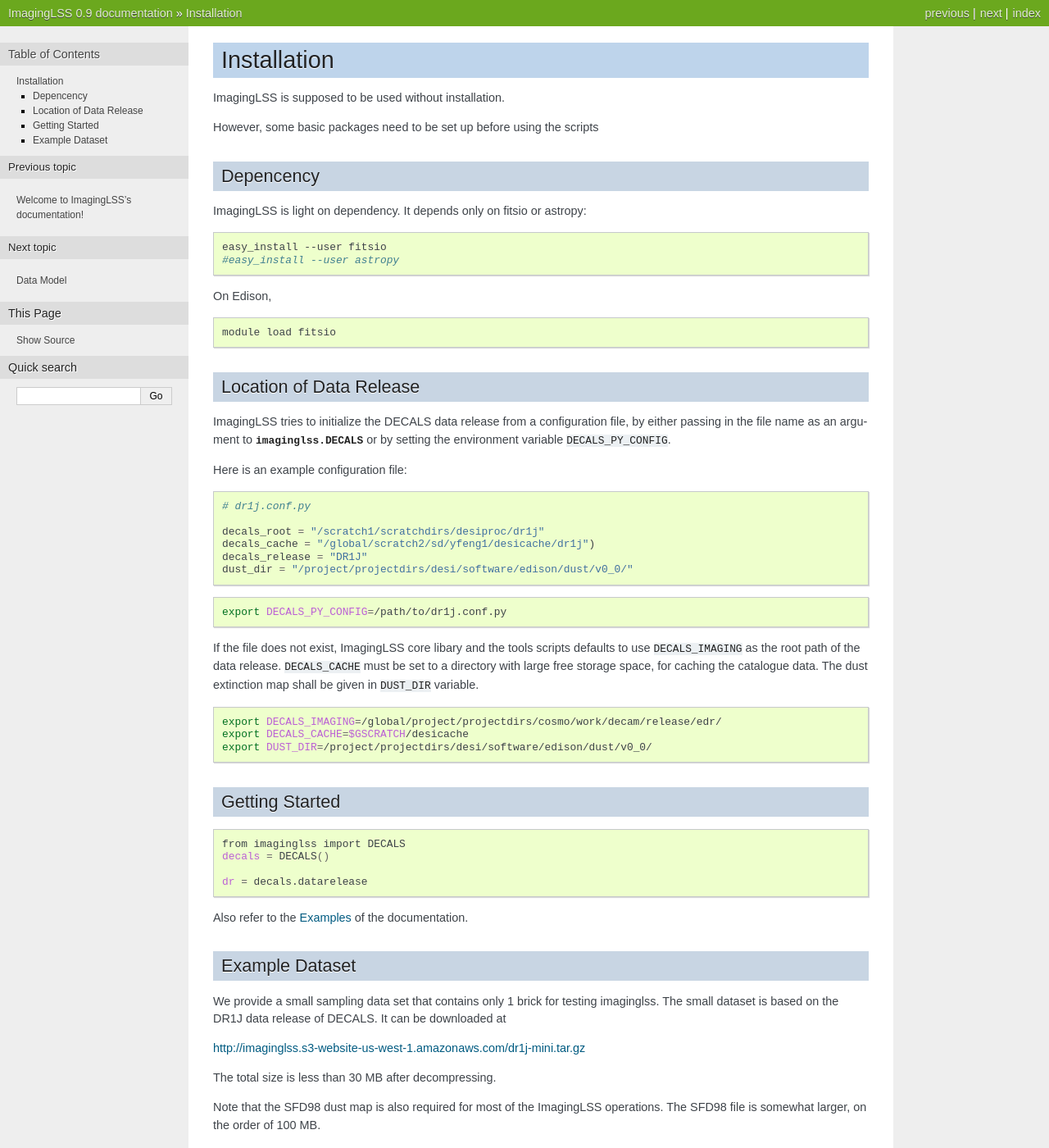
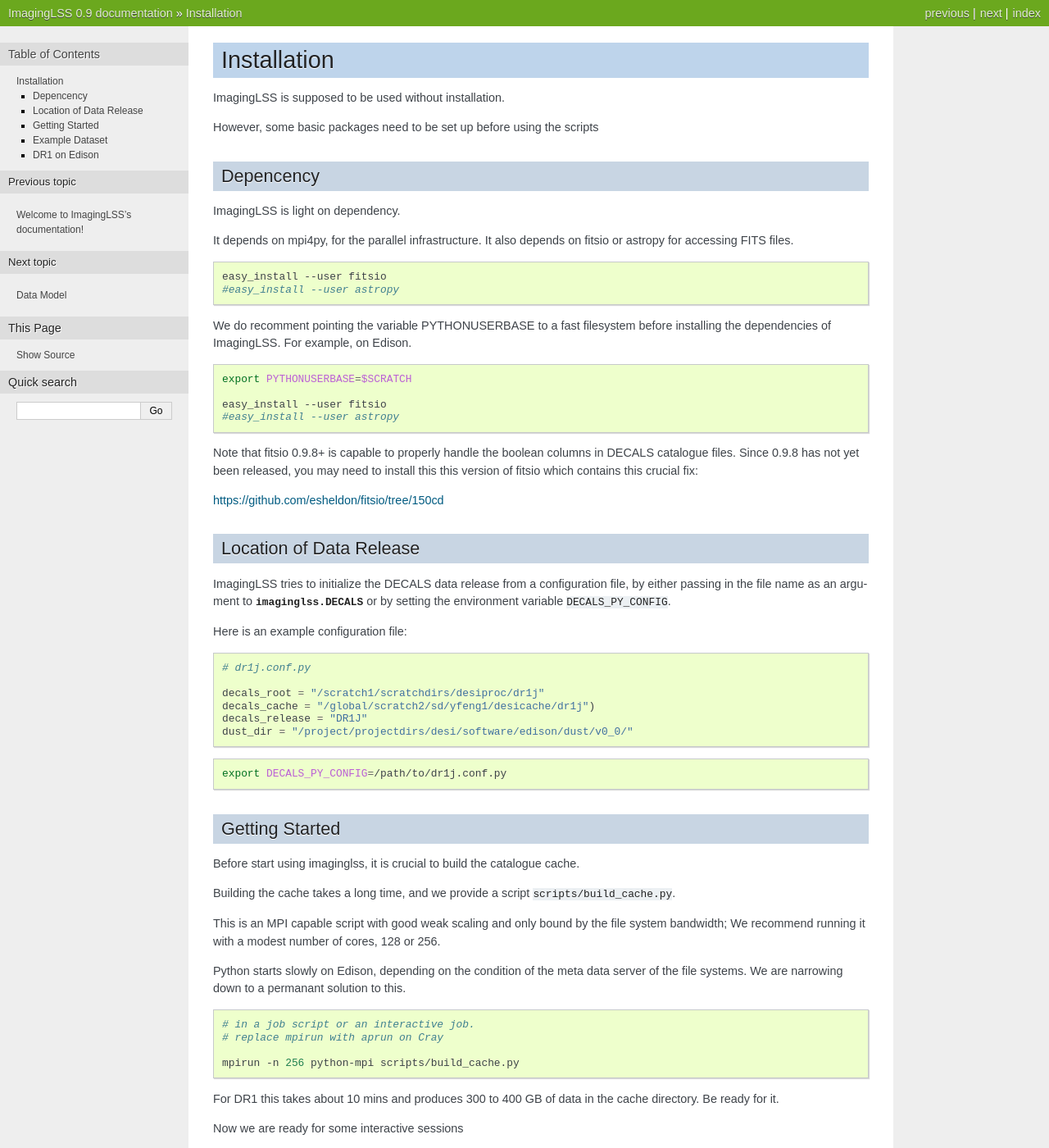
Before and after one commit to desihub/imaginglss, a Sphinx documentation site: the page built from docs/install.rst, in a window 1280 px wide and 1400 px high. Shown: the whole window at 82% size. Built offline with Sphinx 7.4.7, drawn with Linux system fonts in a browser that asks for light colours; formulas are drawn with MathJax 3; pages that are not in the unit, such as notebooks, are missing from menus; some of the changed text lies outside the part shown.

Commit message:
Updating the toplevel documents and doc the slicing syntax.

```diff
--- a/docs/install.rst
+++ b/docs/install.rst
@@ -9,18 +9,30 @@
 ----------
 
 ImagingLSS is light on dependency.
-It depends only on fitsio or astropy:
+
+It depends on mpi4py, for the parallel infrastructure.
+It also depends on fitsio or astropy for accessing FITS files.
 
 .. code-block:: bash
 
     easy_install --user fitsio
     #easy_install --user astropy
 
-On Edison,
+We do recomment pointing the variable PYTHONUSERBASE to a fast filesystem before installing
+the dependencies of ImagingLSS. For example, on Edison.
 
 .. code-block:: bash
 
-    module load fitsio
+    export PYTHONUSERBASE=$SCRATCH
+
+    easy_install --user fitsio
+    #easy_install --user astropy
+
+Note that fitsio 0.9.8+ is capable to properly handle the boolean columns in DECALS
+catalogue files. Since 0.9.8 has not yet been released, you may need to install this
+this version of fitsio which contains this crucial fix:
+
+https://github.com/esheldon/fitsio/tree/150cd
 
 Location of Data Release
 ------------------------
@@ -44,27 +56,40 @@
 
     export DECALS_PY_CONFIG=/path/to/dr1j.conf.py
 
-If the file does not exist, ImagingLSS core libary and the tools scripts defaults
-to use :code:`DECALS_IMAGING` as the root path of the data release.
-:code:`DECALS_CACHE` must be set to a directory with large free storage space, for caching the catalogue data.
-The dust extinction map shall be given in :code:`DUST_DIR` variable.
-
-
-.. code-block:: bash
-
-    export DECALS_IMAGING=/global/project/projectdirs/cosmo/work/decam/release/edr/
-    export DECALS_CACHE=$GSCRATCH/desicache
-    export DUST_DIR=/project/projectdirs/desi/software/edison/dust/v0_0/
 
 Getting Started
 ---------------
 
+Before start using imaginglss, it is crucial to build the catalogue cache.
+
+Building the cache takes a long time, and we provide a script :code:`scripts/build_cache.py`.
+
+This is an MPI capable script with good weak scaling and only bound by the file system bandwidth;
+We recommend running it with a modest number of cores, 128 or 256.
+
+Python starts slowly on Edison, depending on the condition of the meta data server of the file systems.
+We are narrowing down to a permanant solution to this.
+
+.. code-block:: bash
+
+    # in a job script or an interactive job.
+    # replace mpirun with aprun on Cray
+
+    mpirun -n 256 python-mpi scripts/build_cache.py
+
+For DR1 this takes about 10 mins and produces 300 to 400 GB of data in the
+cache directory. Be ready for it.
+
+Now we are ready for some interactive sessions
+
 .. code-block:: bash
 
     from imaginglss import DECALS
-    decals = DECALS()
+    decals = DECALS() # or DECALS('/path/to/dr1.conf.py')
 
     dr = decals.datarelease
+    cat = decals.datarelease.catalogue
+    sfd = decals.sfdmap
 
 Also refer to the :doc:`examples` of the documentation.
 
@@ -107,3 +132,18 @@
 http://imaginglss.s3-website-us-west-1.amazonaws.com/edr3.tar.gz
 )
 EDR3 is older than DR1J, but with more bricks than the mini dataset.
+
+DR1 on Edison
+-------------
+
+ImagingLSS has been prepackaged for DR1 at Edison in the following locations:
+
+.. code-block:: bash
+
+    export DECALS_PY_CONFIG=/global/project/projectdirs/m779/imaginglss/dr1/dr1.conf.py
+
+Most of code development is happening at that location as well.
+
+.. code-block:: bash
+
+    tree DECALS_PY_CONFIG=/global/project/projectdirs/m779/imaginglss/source
```
Also changed, not shown: 2 other files.
